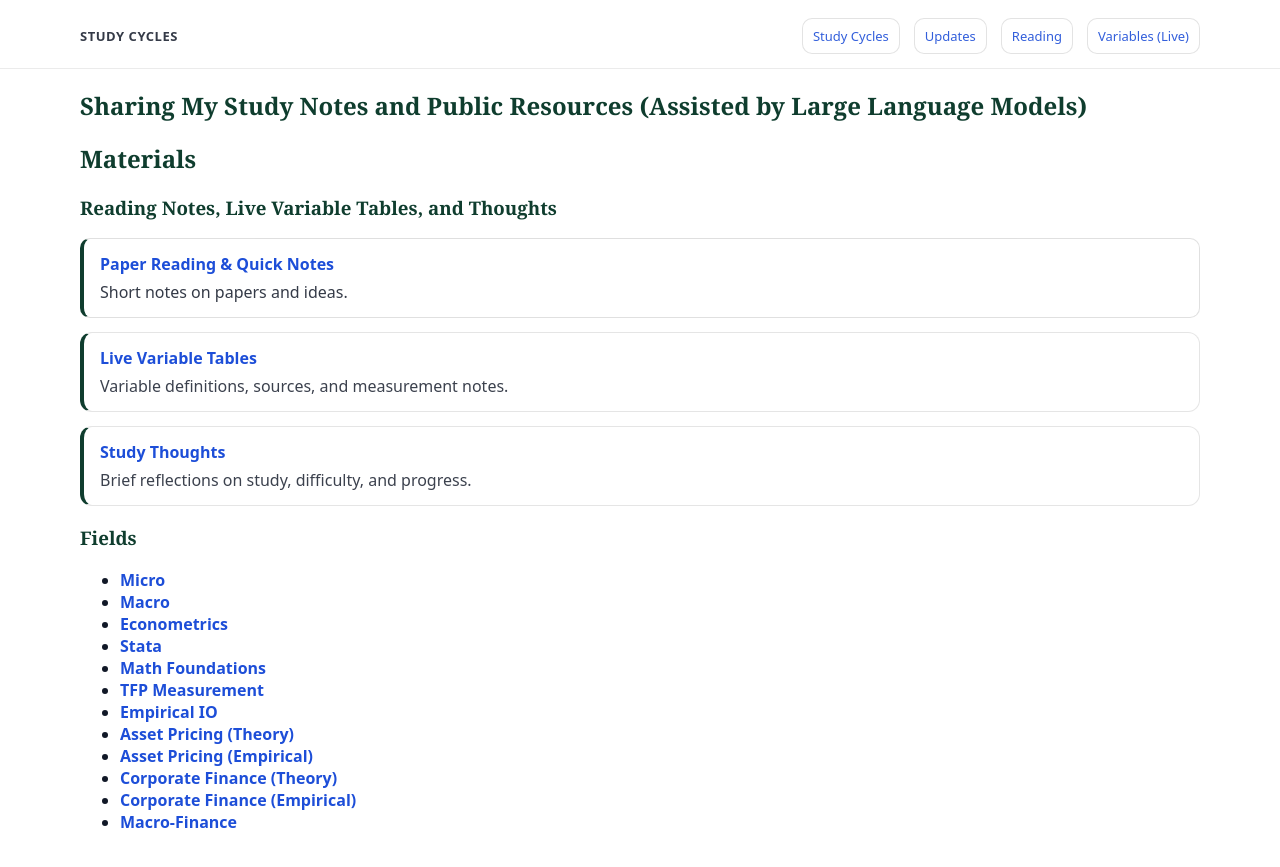
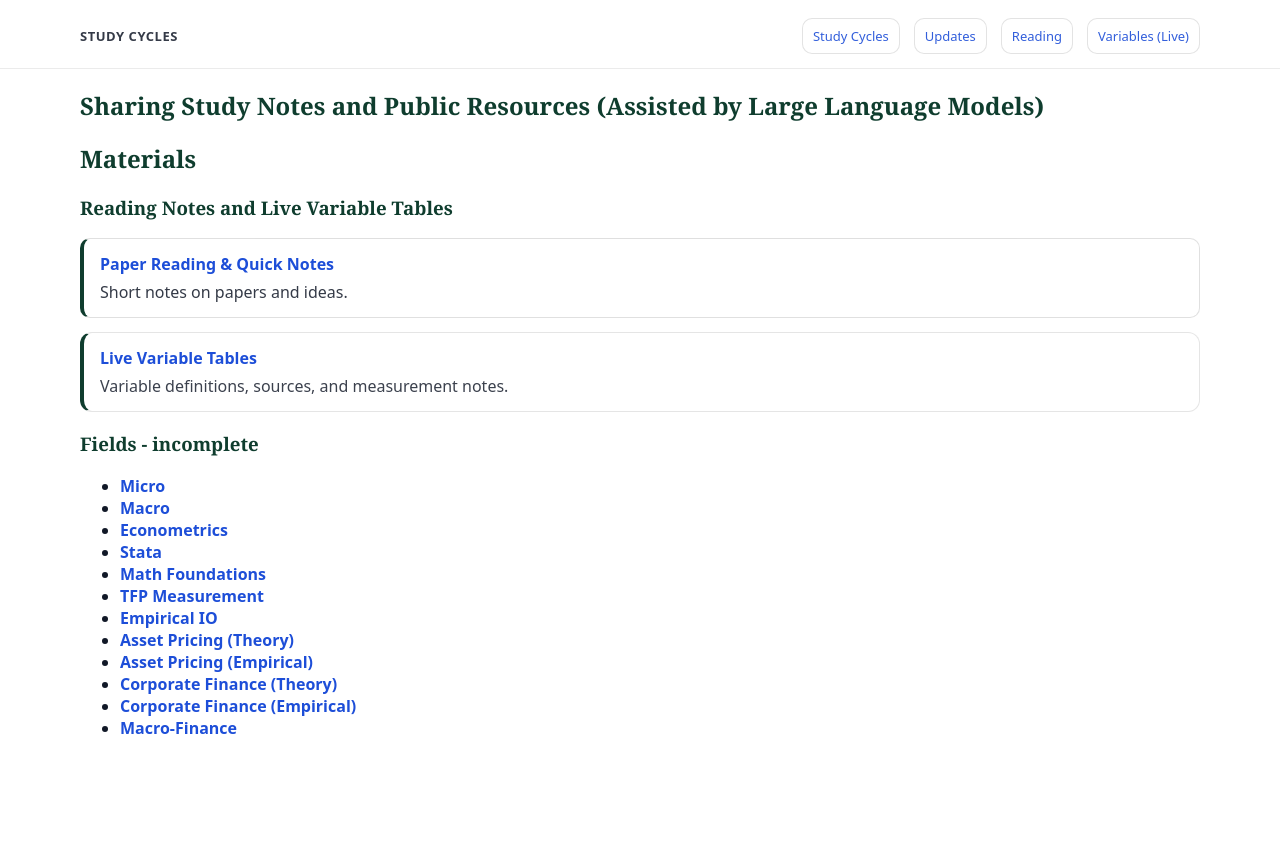
Before and after one commit to yaxinzn/study-archive, a Jekyll site: the page built from index.md, in a window 1280 px wide. Shown: the top 867 px of the page. Built offline with Jekyll 4.4.1, drawn with Linux system fonts in a browser that asks for light colours.

Commit message:
Refine section titles and remove unnecessary content
Updated section titles for clarity and removed redundant content.

```diff
--- a/index.md
+++ b/index.md
@@ -8,11 +8,11 @@ hero_desc: Weekly loops across micro, macro, econometrics, empirical IO, asset p
 hide_name: true
 ---
 
-## Sharing My Study Notes and Public Resources (Assisted by Large Language Models)
+## Sharing Study Notes and Public Resources (Assisted by Large Language Models)
 
 ## Materials
 
-### Reading Notes, Live Variable Tables, and Thoughts
+### Reading Notes and Live Variable Tables
 
 
 
@@ -36,16 +36,8 @@ hide_name: true
   </div>
 </div>
 
-<div style="margin-top:14px; padding:14px 16px; border:1px solid rgba(0,0,0,.10); border-left:4px solid #0f3d2e; border-radius:12px; background:#fff;">
-  <div style="font-weight:700;">
-    <a href="{{ site.baseurl }}/study-thoughts/">Study Thoughts</a>
-  </div>
-  <div style="margin-top:6px; opacity:.82;">
-    Brief reflections on study, difficulty, and progress.
-  </div>
-</div>
 
-### Fields
+### Fields - incomplete
 - **[Micro](materials/micro/)**
 - **[Macro](materials/macro/)**
 - **[Econometrics](materials/econometrics/)**
```
